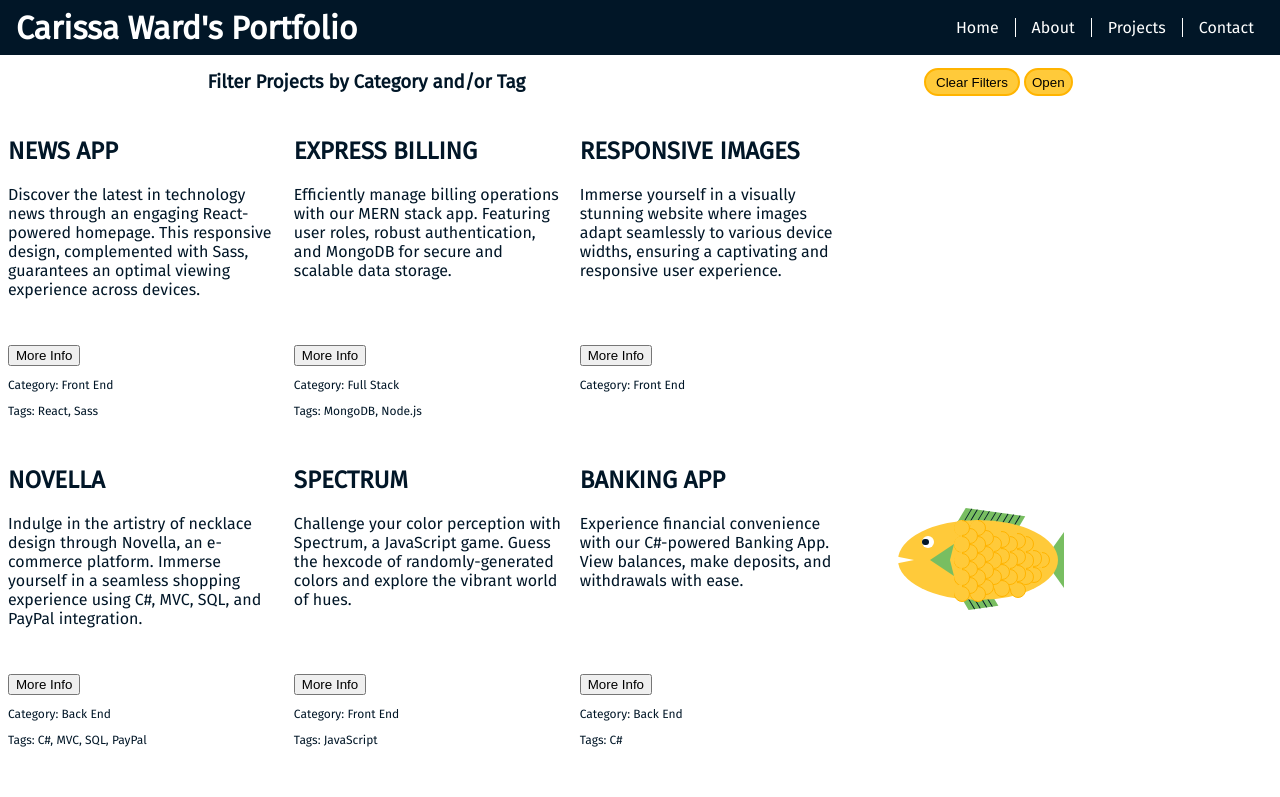
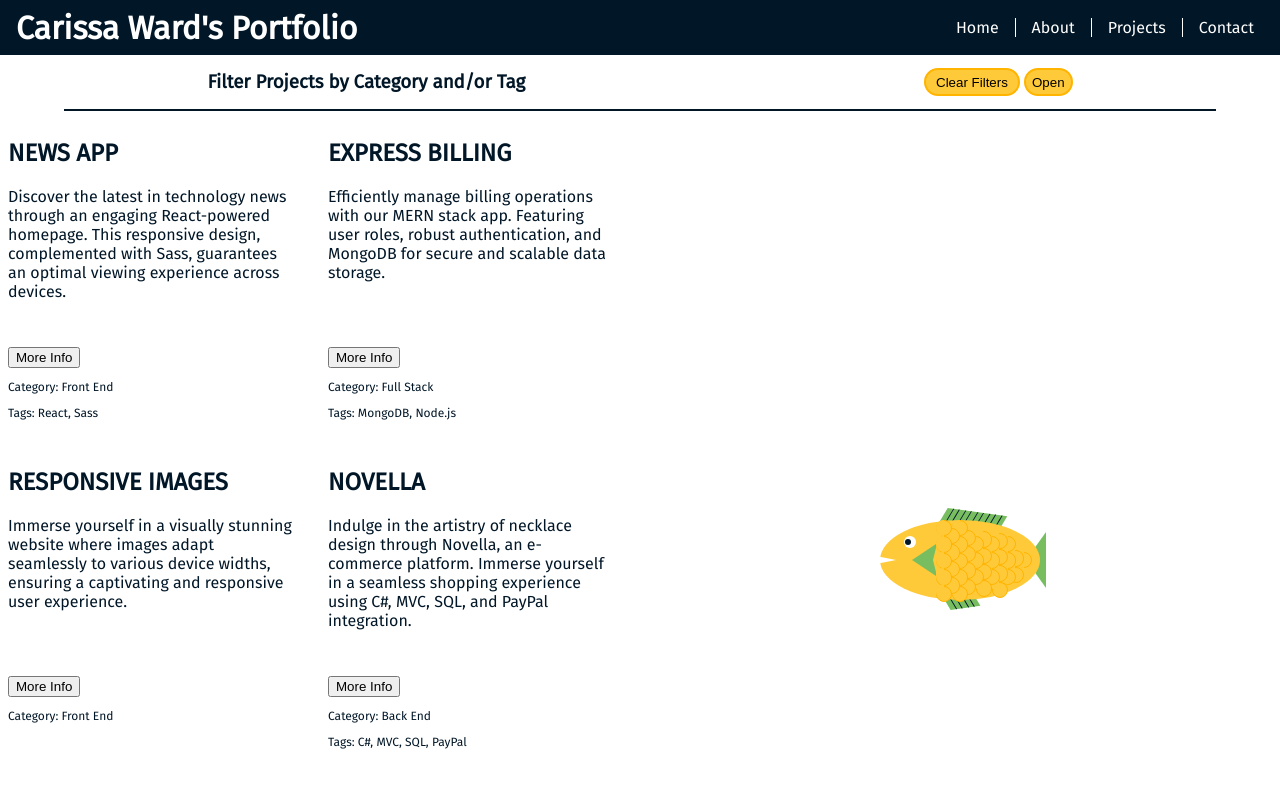
Before and after one commit to wardcarissa93/Portfolio, an Angular app: page /projects in a window 1280 px wide. Shown: the top 797 px of the page. Built offline with nearby package versions, Linux system fonts and the light colour scheme.

Commit message:
positioning fixed for projects component and fish

```diff
--- a/src/app/components/fish/fish.component.scss
+++ b/src/app/components/fish/fish.component.scss
@@ -7,6 +7,11 @@
     margin: 0 auto;
     position: sticky;
     top: 30rem;
+    display: none;
+
+    @media (min-width: 600px) {
+        display: block;
+    }
 
     .dorsal-fin {
         width: 4rem;
--- a/src/app/components/projects/projects.component.html
+++ b/src/app/components/projects/projects.component.html
@@ -22,6 +22,7 @@
       </div>
     </div>
   </section>
+  <span class="line"></span>
   <div id="projects-fish-div">
     <section id="all-projects">
       <div
--- a/src/app/components/projects/projects.component.scss
+++ b/src/app/components/projects/projects.component.scss
@@ -92,38 +92,33 @@
         }
     }
 
+    .line {
+        width: 90%;
+        height: 0.125rem;
+        background-color: #011627;
+        margin: 0 auto;
+    }
+
     #projects-fish-div {
         display: flex;
-        // display:none;
 
         #all-projects {
             display: grid;
-            width: 67%;
 
-            @media (min-width: 600px) {
-                grid-template-columns: repeat(2, 1fr);
-            }
-
-            @media (min-width: 960px) {
-                grid-template-columns: repeat(3, 1fr);
+            @media (min-width: 900px) {
+                grid-template-columns: repeat(2, 20rem);
             }
 
             #project-div {
                 padding: 0.5rem;
+                width: 18rem;
 
                 &.hidden {
                     display: none;
                 }
 
-                @media (min-width: 600px) {
-                    .project-excerpt {
-                        height: 9rem;
-                        display: flex;
-                    }
-                }
-
-                button {
-                    cursor: pointer;
+                .project-excerpt {
+                    height: 9rem;
                 }
 
                 .category-name, .tag-names {
@@ -132,11 +127,9 @@
                 }
             }
         }
+
+        app-fish {
+            width: 100%;
+        }
     }
 }
-
-#projects-filter-div {
-    display: flex;
-
-
-}
```
